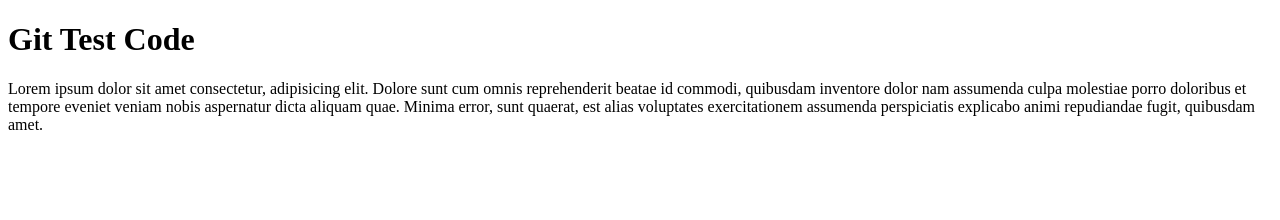
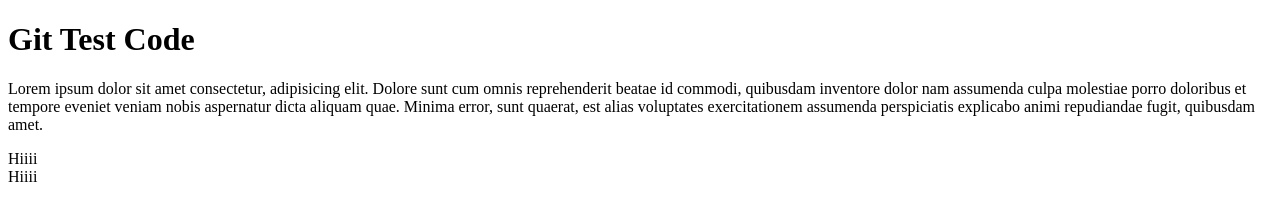
Before and after one commit to touchwood1992/gitlearm, a plain HTML site: page index.html in a window 1280 px wide. Drawn offline with Linux system fonts and the light colour scheme.

Commit message:
other branch changed added

```diff
--- a/index.html
+++ b/index.html
@@ -15,5 +15,15 @@
       voluptates exercitationem assumenda perspiciatis explicabo animi
       repudiandae fugit, quibusdam amet.
     </p>
+    <dov class="container">
+      <div class="row">
+        <div class="col">
+          Hiiii
+        </div>
+        <div class="col">
+          Hiiii
+        </div>
+      </div>
+    </dov>
   </body>
 </html>
```
